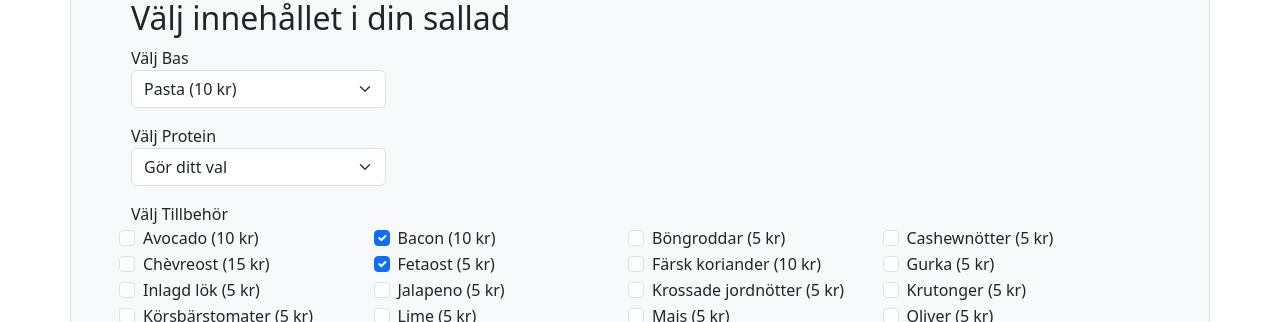
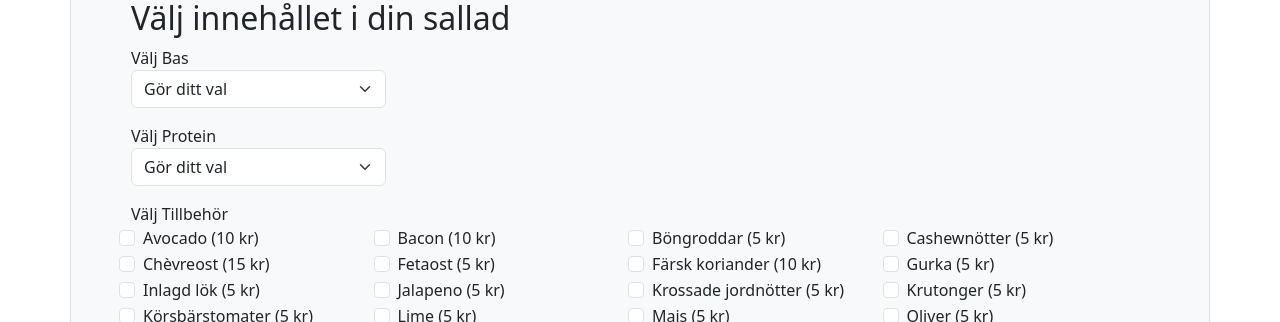
Before and after one commit to PhilipJanson/EDAF90-lab2, a React (Create React App) app: page / in a window 1280 px wide. Shown: the part 295-617 px from the top of the page. Built offline with nearby package versions, Linux system fonts and the light colour scheme.

Commit message:
lab3 start

```diff
--- a/src/ComposeSalad.js
+++ b/src/ComposeSalad.js
@@ -10,19 +10,14 @@ function ComposeSalad(props) {
   const dressingList = filter(props.inventory, 'dressing');
 
   // States
-  const [foundation, setFoundation] = useState('Pasta');
+  const [foundation, setFoundation] = useState('');
   const [protein, setProtein] = useState('');
-  const [extras, setExtra] = useState({ Bacon: true, Fetaost: true });
+  const [extras, setExtra] = useState({});
   const [dressing, setDressing] = useState('');
 
   function handleSubmit(e) {
     // Prevent webpage reload
     e.preventDefault();
-
-    // Check if all values are selected
-    if (checkEmpty(foundation, protein, dressing)) {
-      return;
-    }
 
     // Create new salad
     let salad = new Salad()
@@ -85,6 +80,7 @@ function Component({ inv, options, value, setMethod }) {
         value={value}
         className="form-select"
         onChange={(e) => setMethod(e.target.value)}
+        required
       >
         <option disabled={true} value="">Gör ditt val</option>
         {options.map((name) => (
```
Also changed, not shown: src/router.js (added, +15 -0 lines).
